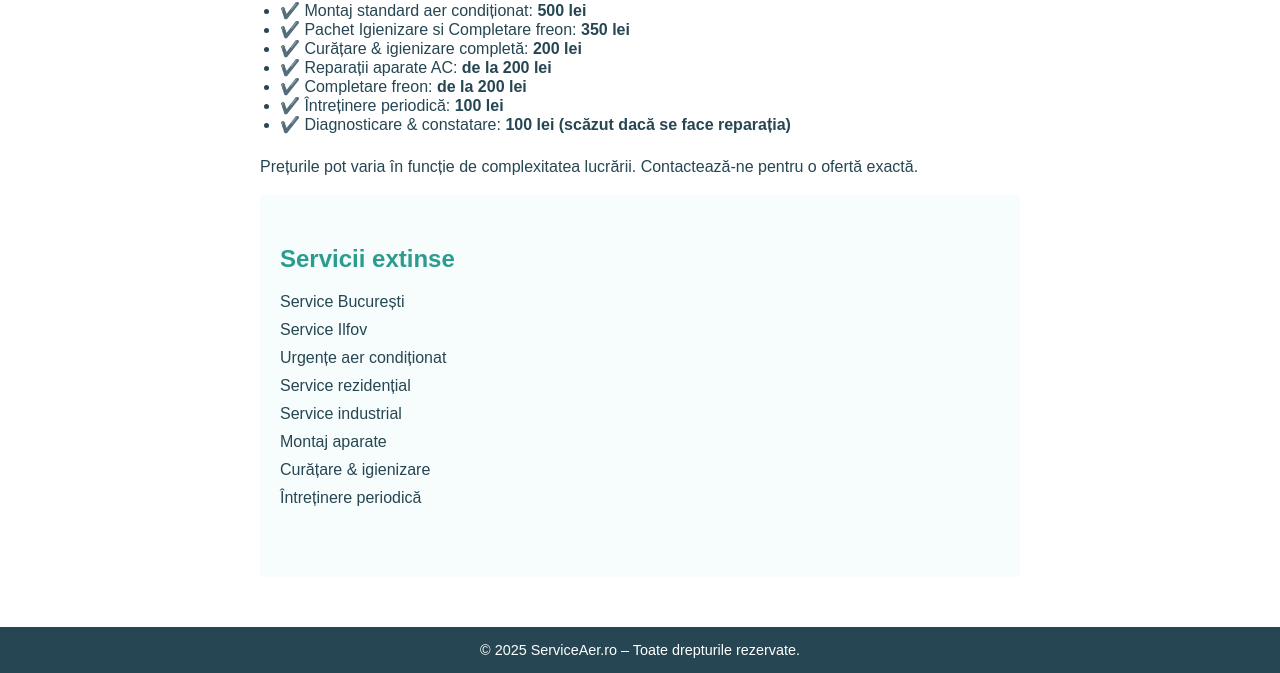
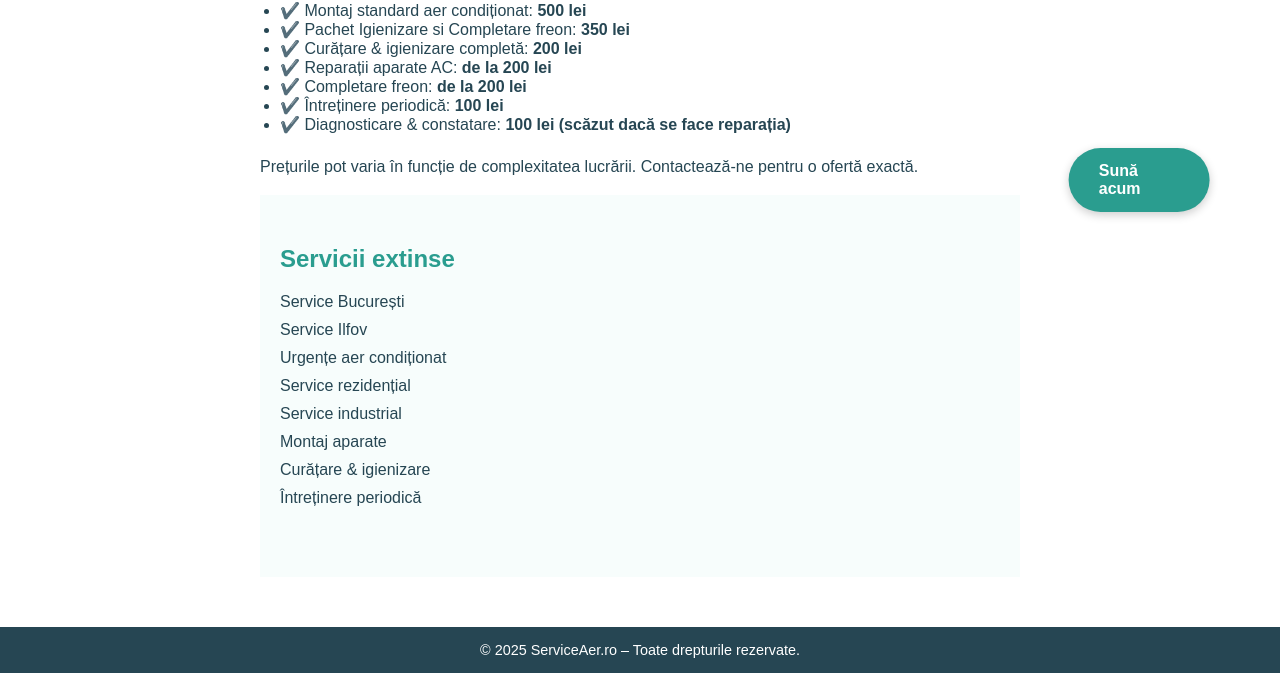
Before and after one commit to mitroicristi/service-aer, a plain HTML site: page preturi.html in a window 1280 px wide. Shown: the part 220-893 px from the top of the page. Drawn offline with Linux system fonts and the light colour scheme.

Commit message:
add call now button

```diff
--- a/preturi.html
+++ b/preturi.html
@@ -51,7 +51,7 @@
       </ul>
     </section>
   </main>
-
+  <a href="tel:+40765289421" class="call-button-fixed">Sună acum</a>
   <footer>
     <p>&copy; 2025 ServiceAer.ro – Toate drepturile rezervate.</p>
   </footer>
```
